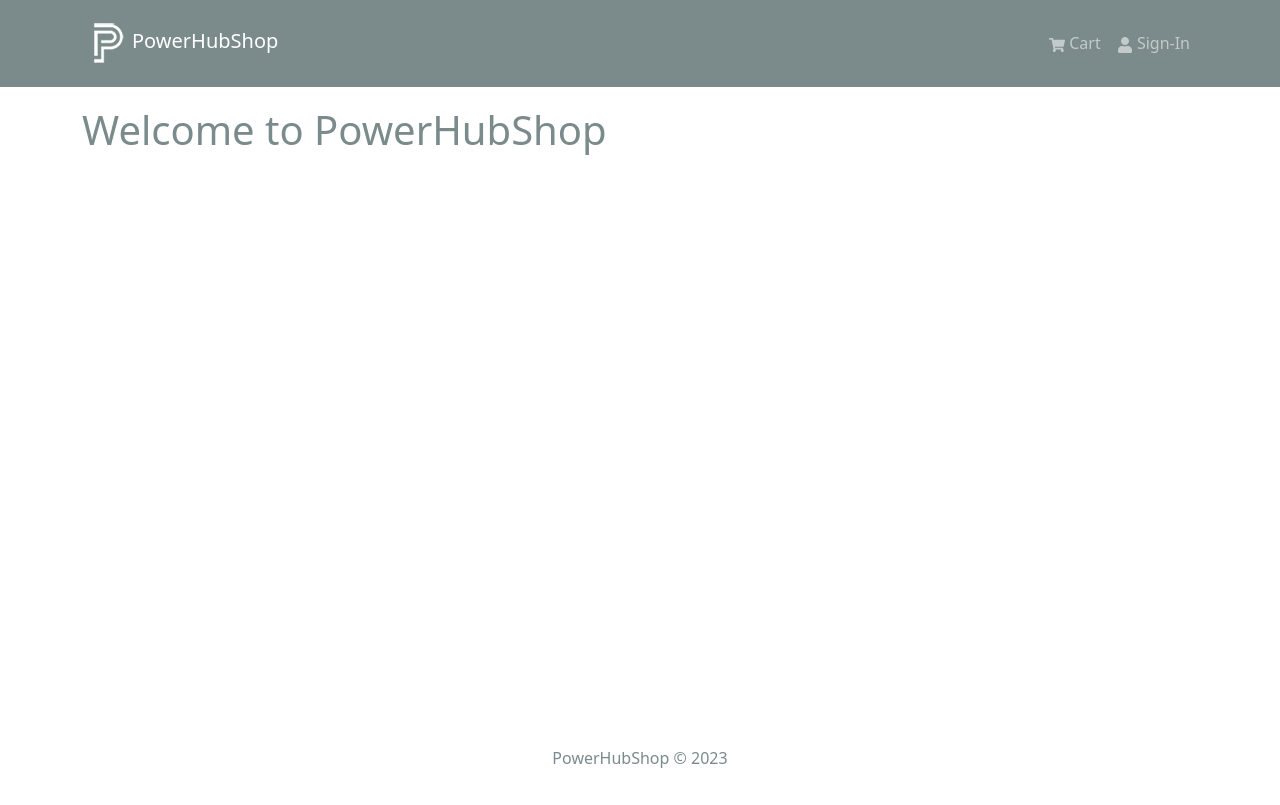
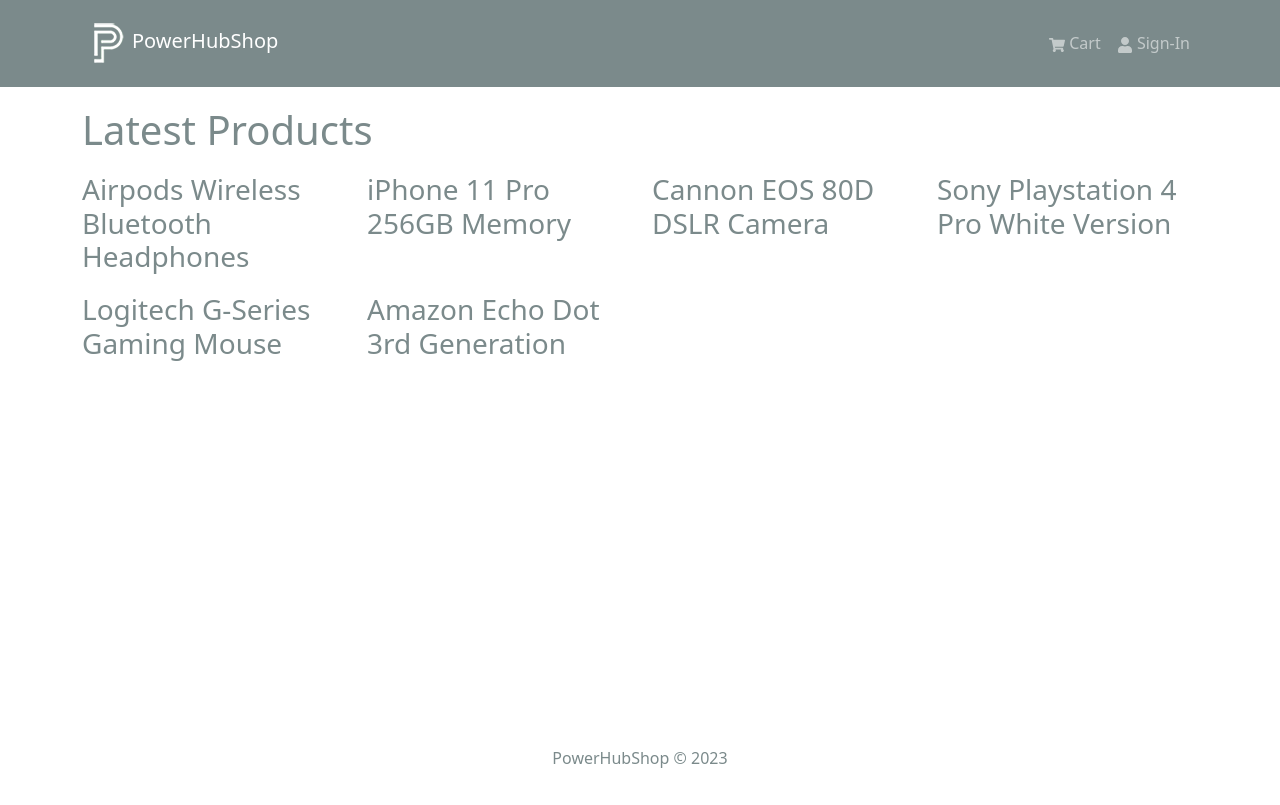
Before and after one commit to AravindMurgan/PowerHubShop, a React (Create React App) app in the folder frontend/: page / in a window 1280 px wide. Built offline with nearby package versions, Linux system fonts and the light colour scheme.

Commit message:
Product Page

```diff
--- a/frontend/src/App.js
+++ b/frontend/src/App.js
@@ -2,14 +2,16 @@
 import Header from './components/Header'
 import { Container } from 'react-bootstrap'
 import Footer from './components/Footer'
+import HomeScreen from './screens/HomeScreen'
 
 const App = () => {
   return (
     <>
     <Header />
+
     <main className='py-3'>
       <Container>
-        <h1>Welcome to PowerHubShop</h1>
+      <HomeScreen />
       </Container>
     </main>
     <Footer/>
--- a/frontend/src/screens/HomeScreen.jsx
+++ b/frontend/src/screens/HomeScreen.jsx
@@ -1,9 +1,24 @@
 import React from 'react'
+import { Col, Row } from 'react-bootstrap'
+import products from '../products'
 
 const HomeScreen = () => {
-  return (
-    <div>HomeScreen</div>
-  )
+    return (
+        <>
+            <h1>Latest Products</h1>
+            <Row>
+                {
+                    products.map((product) => {
+                        return (
+                            <Col sm={12} md={6} lg={4} xl={3}>
+                                <h3>{product.name}</h3>
+                            </Col>
+                        )
+                    })
+                }
+            </Row>
+        </>
+    )
 }
 
 export default HomeScreen
```
Also changed, not shown: frontend/src/components/Products.jsx (added, +24 -0 lines).
